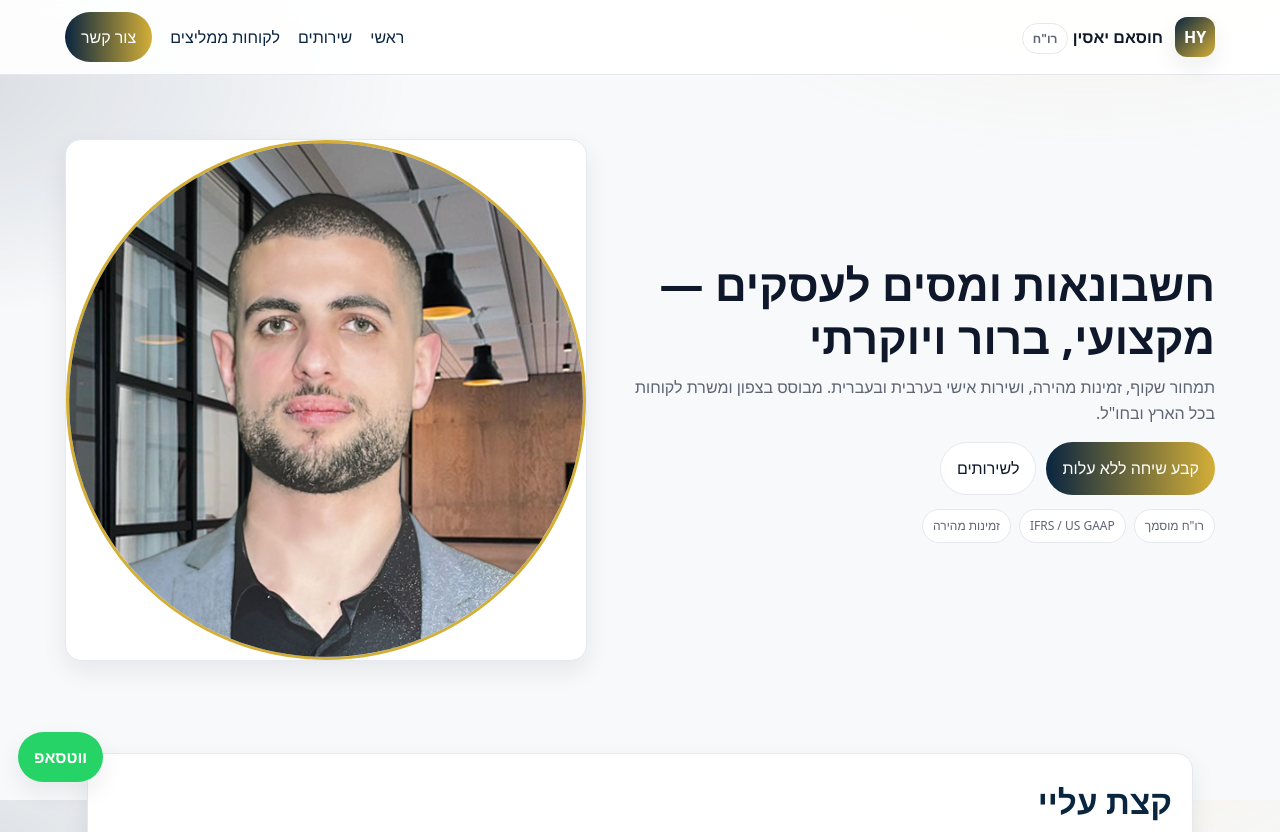
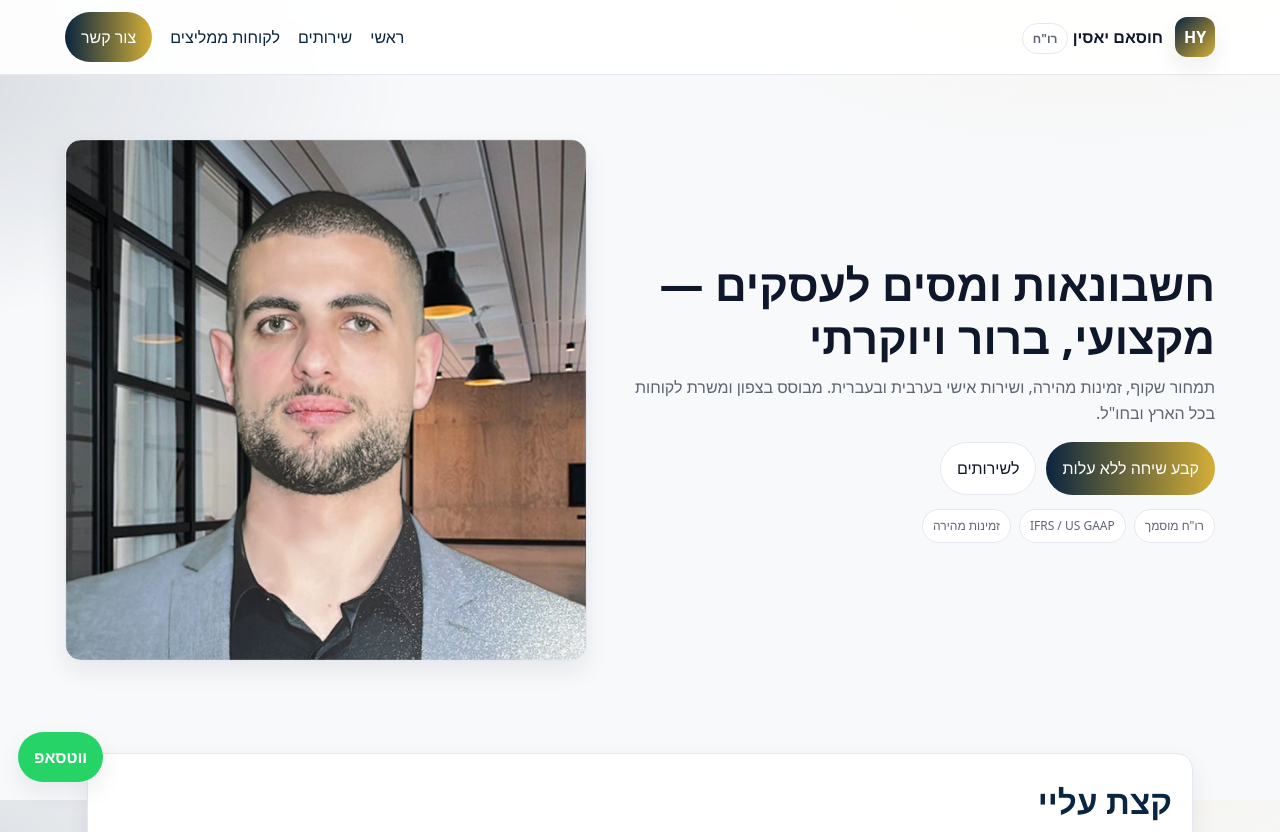
Before and after one commit to hanan129/landingpage, a plain HTML site: page index.html in a window 1280 px wide. Shown: the top 832 px of the page. Drawn offline with Linux system fonts and the light colour scheme.

Commit message:
sqaure photo

```diff
--- a/index.html
+++ b/index.html
@@ -107,10 +107,7 @@
       .hero, .contact{grid-template-columns:1fr}
       .grid, .testimonials{grid-template-columns:1fr}
     }
-    .me img {
-  border-radius: 50%;
-  border: 3px solid #d4af37; /* זהב */
-}
+
   </style>
 </head>
 <body>
```
